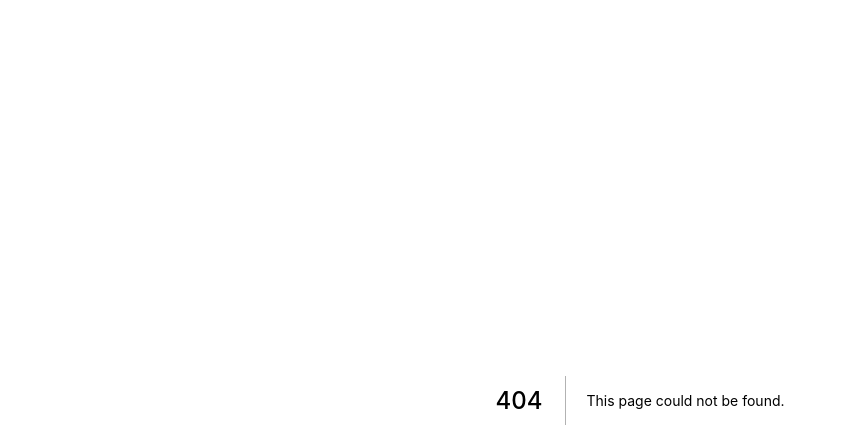
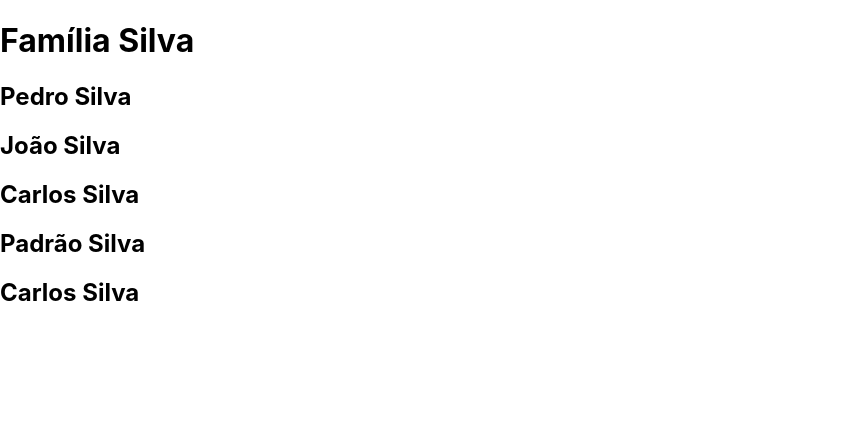
Before and after one commit to lucasrochagit/frontend-studies, a Next.js app in the folder udemy/nextjs-e-react/exercicios/: page /comunication/direct in a window 1280 px wide. Before the commit this address had no page. Shown: the top 448 px of the page, without its empty margins (0-847 px from the left). Built offline with nearby package versions, Linux system fonts and the light colour scheme.

Commit message:
feat(nextjs-e-react): Comunicação Direta

```diff
--- /dev/null
+++ b/udemy/nextjs-e-react/exercicios/components/direct/Father.jsx
@@ -0,0 +1,14 @@
+import Son from "./Son";
+
+export default function Father(props) {
+    return (
+        <div>
+            <h1>Família {props.family}</h1>
+            <Son name={'Pedro'} family={props.family}/>
+            <Son name={'João'} family={props.family}/>
+            <Son name={'Carlos'} family={props.family}/>
+            <Son name={'Carlos'} {...props} /> {/* se props tiver name, o name Carlos será sobrescrito*/}
+            <Son {...props} name={'Carlos'}/> {/* mesmo que props tenha name, o nome carlos não será sobrescrito */}
+        </div>
+    )
+}
--- /dev/null
+++ b/udemy/nextjs-e-react/exercicios/components/direct/Son.jsx
@@ -0,0 +1,7 @@
+export default function Son(props) {
+    return (
+        <div>
+            <h2>{props.name} {props.family}</h2>
+        </div>
+    )
+}
--- /dev/null
+++ b/udemy/nextjs-e-react/exercicios/pages/comunication/direct.jsx
@@ -0,0 +1,9 @@
+import Father from "../../components/direct/Father";
+
+export default function direct() {
+    return (
+        <div>
+            <Father family={'Silva'} name={'Padrão'}/>
+        </div>
+    )
+}
```
